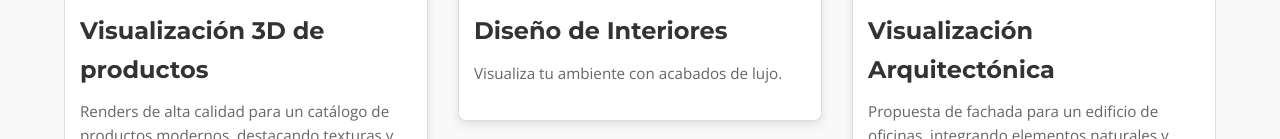
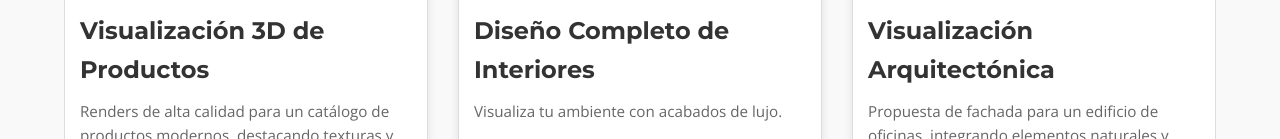
Before and after one commit to maxnannij/Tumundoenotradimension, a plain HTML site: page index.html in a window 1280 px wide. Shown: the part 1072-1211 px from the top of the page. Drawn offline with nearby package versions, Linux system fonts and the light colour scheme.

Commit message:
Update index.html

```diff
--- a/index.html
+++ b/index.html
@@ -55,14 +55,14 @@
                     <!-- PROYECTO 1: Producto -->
                     <div class="swiper-slide portfolio-item">
                         <img src="images/mate.jpg" alt="Render de Mate con Bombilla"> <!-- Alt text más descriptivo -->
-                        <h3>Visualización 3D de productos</h3>
+                        <h3>Visualización 3D de Productos</h3>
                         <p>Renders de alta calidad para un catálogo de productos modernos, destacando texturas y materiales.</p>
                     </div>
 
                     <!-- PROYECTO 2: Ambiente/Interior -->
                     <div class="swiper-slide portfolio-item">
                         <img src="images/ambiente-cocina.png" alt="Render de Cocina Moderna">
-                        <h3>Diseño de Interiores</h3>
+                        <h3>Diseño Completo de Interiores</h3>
                         <p>Visualiza tu ambiente con acabados de lujo.</p>
                     </div>
 
```
